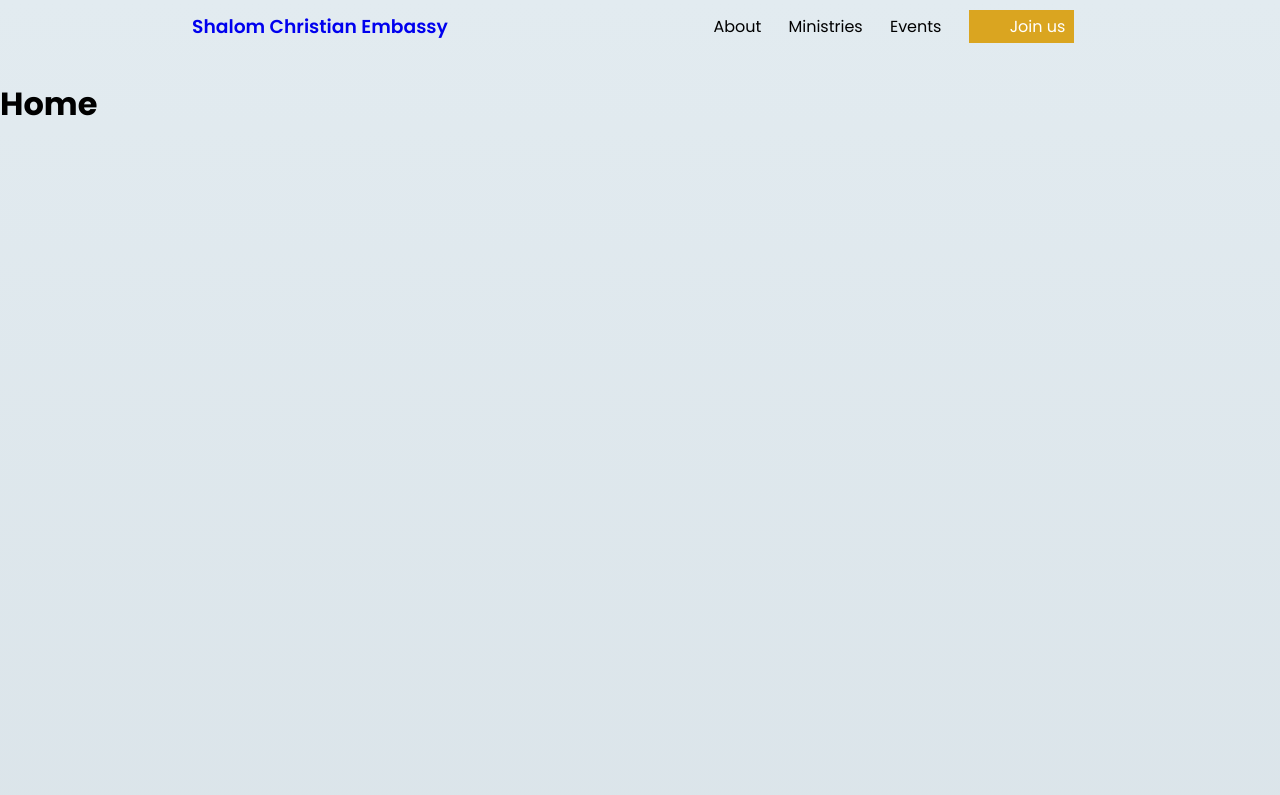
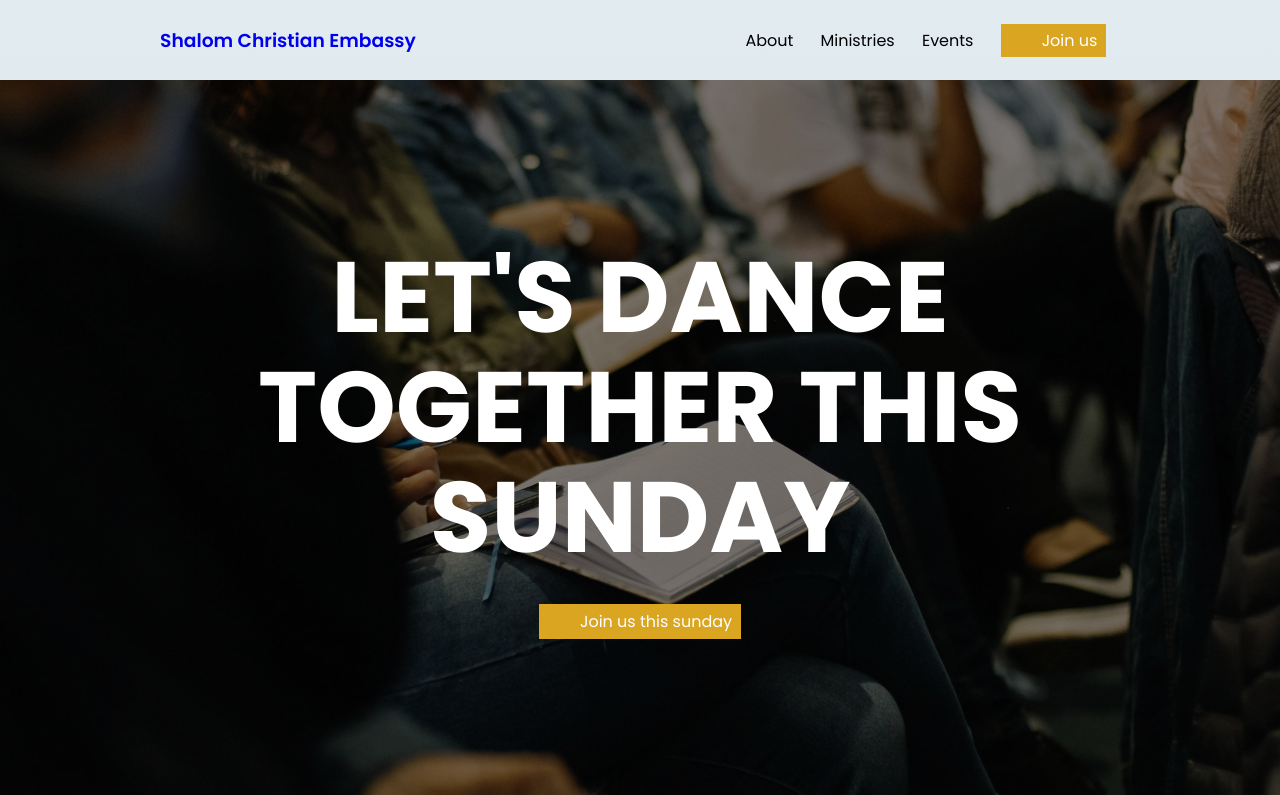
Before and after one commit to clintsayshi/shalom-prod, a Gatsby site: page / in a window 1280 px wide. Shown: the top 795 px of the page. Built offline with nearby package versions, Linux system fonts and the light colour scheme; Gatsby itself is replaced by a stand-in of ours.

Commit message:
waiting for pastor to get back to me so I can continue with this

```diff
--- a/package.json
+++ b/package.json
@@ -6,6 +6,7 @@
   "author": "Kyle Mathews <mathews.kyle@gmail.com>",
   "dependencies": {
     "gatsby": "^2.26.1",
+    "gatsby-background-image": "^1.3.1",
     "gatsby-image": "^2.6.0",
     "gatsby-plugin-google-fonts": "^1.0.1",
     "gatsby-plugin-manifest": "^2.6.1",
--- a/src/components/hero.js
+++ b/src/components/hero.js
@@ -1,12 +1,30 @@
-import { Link } from "gatsby"
+import { Link, useStaticQuery } from "gatsby"
 import PropTypes from "prop-types"
 import React from "react"
+import BackgroundImage from "gatsby-background-image"
 
 //CSS
 import "../styles/global.css"
 import styles from "../components/hero.module.css"
 
 const Hero = ({ pageTitle }) => {
+  const data = useStaticQuery(
+    graphql`
+      query {
+        desktop: file(relativePath: { eq: "sittinchurch.jpg" }) {
+          childImageSharp {
+            fluid(quality: 90, maxWidth: 1920) {
+              ...GatsbyImageSharpFluid_withWebp
+            }
+          }
+        }
+      }
+    `
+  )
+
+  // Set ImageData.
+  const imageData = data.desktop.childImageSharp.fluid
+
   if (pageTitle.length > 2) {
     return (
       <div className={styles.page_hero}>
@@ -15,9 +33,16 @@ const Hero = ({ pageTitle }) => {
     )
   } else {
     return (
-      <div className="hero">
-        <h1>Home</h1>
-      </div>
+      <BackgroundImage
+        fluid={imageData}
+        Tag="section"
+        className={`${styles.hero}`}
+      >
+        <div className={`${styles.innerHero} container`}>
+          <h1>Let's dance together this sunday</h1>
+          <Link className="btn btn_medium btn_gold">Join us this sunday</Link>
+        </div>
+      </BackgroundImage>
     )
   }
 }
--- a/src/components/hero.module.css
+++ b/src/components/hero.module.css
@@ -18,3 +18,43 @@
 }
 
 /* home hero */
+
+.hero {
+  width: inherit;
+  position: relative;
+  z-index: 1;
+}
+
+.innerHero::before {
+  content: "";
+  position: absolute;
+  background: rgba(0, 0, 0, 0.5);
+  top: 0;
+  left: 0;
+  right: 0;
+  bottom: 0;
+  z-index: 5;
+}
+
+.innerHero {
+  height: 90vh;
+  display: flex;
+  justify-content: center;
+  align-items: center;
+  flex-direction: column;
+  z-index: 8;
+}
+
+.innerHero * {
+  z-index: 8;
+}
+
+.hero h1 {
+  font-size: 100px;
+  text-transform: uppercase;
+  text-align: center;
+  line-height: 110px;
+  margin: 0;
+  margin-bottom: 2rem;
+  color: white;
+}
--- a/src/pages/index.js
+++ b/src/pages/index.js
@@ -1,5 +1,5 @@
 import React from "react"
-import { Link } from "gatsby"
+import { Link, graphql } from "gatsby"
 
 import Layout from "../components/layout"
 import SEO from "../components/seo"
@@ -77,6 +77,7 @@ const IndexPage = () => (
           Ministries
         </h4>
       </div>
+
       <div
         className={`${styles.section_content} ${styles.ministries_summary__content}`}
       >
@@ -88,6 +89,7 @@ const IndexPage = () => (
             elit. Veritatis, in.
           </p>
         </div>
+
         <div className={styles.ministries_summary__item}>
           <h5>Name fo fof</h5>
           <p>
@@ -97,6 +99,7 @@ const IndexPage = () => (
           </p>
         </div>
       </div>
+
       <Link className="universal_link" to="/ministries/">
         View all ministries &gt;
       </Link>
--- a/src/styles/about.module.css
+++ b/src/styles/about.module.css
@@ -19,7 +19,7 @@
 .section_lead {
   position: relative;
   display: flex;
-  width: 55%;
+  /* width: 55%; */
   margin: auto;
   justify-content: center;
 }
@@ -183,8 +183,8 @@
   position: absolute;
   left: 0;
   top: 0;
-  width: 200px;
-  height: 200px;
+  width: 50px;
+  height: 50px;
   background: rgba(219, 189, 20, 0.384);
 }
 
--- a/src/styles/global.css
+++ b/src/styles/global.css
@@ -16,7 +16,7 @@ body {
 }
 
 .container {
-  width: 70vw;
+  width: 75vw;
   margin: auto;
 }
 
@@ -45,7 +45,8 @@ body {
     font-size: 18px;
   }
   .container {
-    width: 95vw;
+    width: 100vw;
+    padding: 1rem 1.5rem;
   }
 }
 
@@ -73,10 +74,10 @@ header {
 }
 
 /* hero */
-
+/*
 .hero {
   height: 90vh;
-}
+} */
 
 /* headings */
 
@@ -211,6 +212,7 @@ footer {
 .btn {
   text-decoration: none;
   color: #fff;
+  cursor: pointer;
 }
 
 .btn_medium {
@@ -232,6 +234,18 @@ footer {
   background: #daa520;
   border: 1px solid #daa520;
   transition: all 0.2s ease-in-out;
+}
+
+.btn_transparent {
+  background: transparent;
+  border: 1px solid #daa520;
+  transition: all 0.2s ease-in-out;
+  color: #daa520;
+  cursor: pointer;
+}
+.btn_transparent:hover {
+  background: #fff;
+  color: #daa520;
 }
 
 .btn_gold:hover {
--- a/src/styles/header.module.css
+++ b/src/styles/header.module.css
@@ -1,5 +1,6 @@
 .navbar {
   display: flex;
+  height: inherit;
   justify-content: space-between;
   align-items: center;
   z-index: 10;
```
Also changed, not shown: src/images/sittinchurch.jpg (added), 1 other file.
